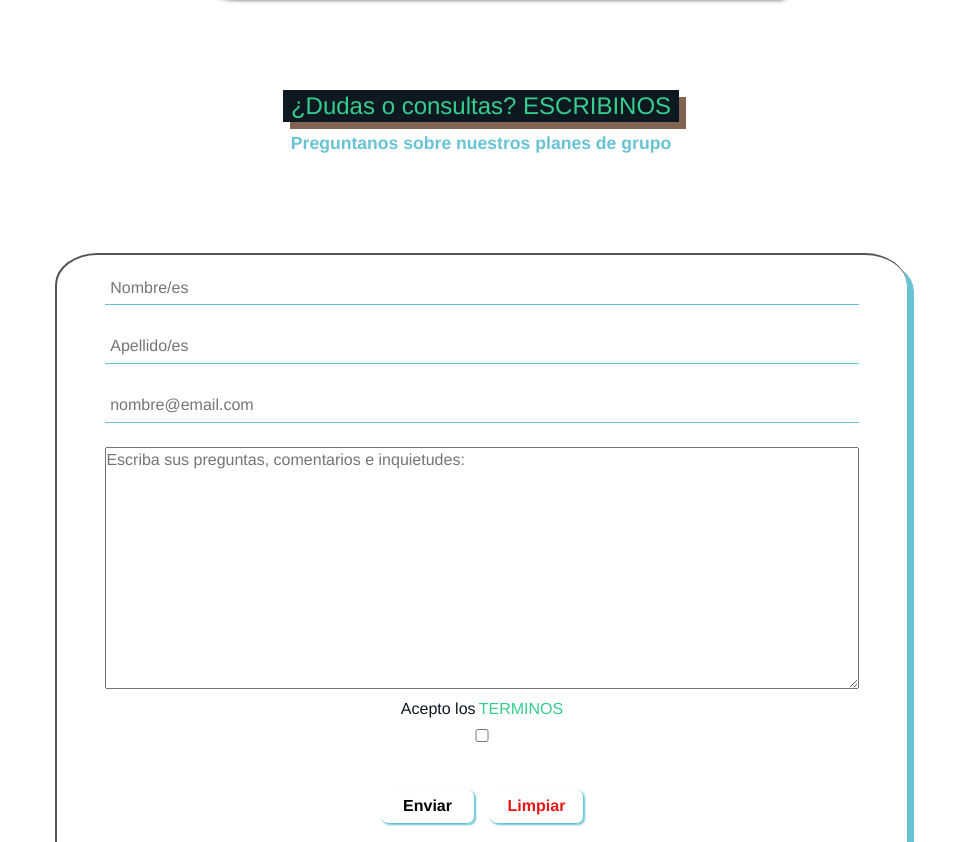
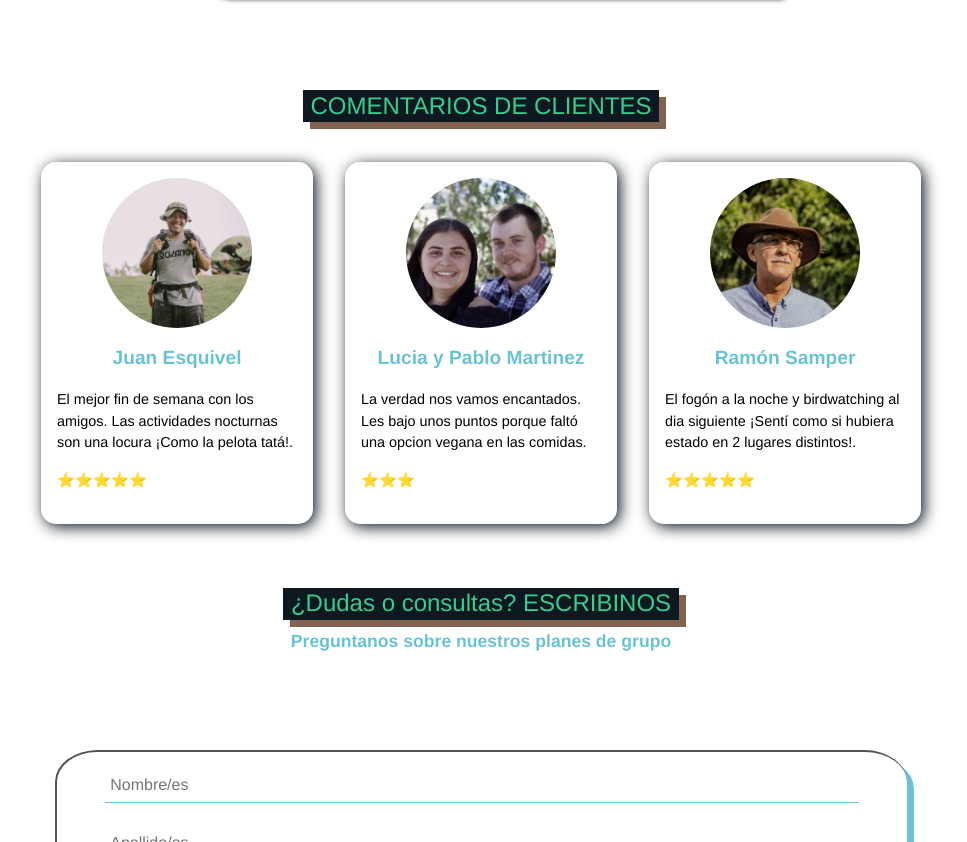
Before and after one commit to EduardoOdriozola/Viaxu, a website: page index.html in a window 1280 px wide. Shown: the part 2158-3000 px from the top of the page, without its empty margins (159-1126 px from the left). Drawn offline with nearby package versions, Linux system fonts and the light colour scheme.

Commit message:
Agregado tarjetas de experiencia clientes

```diff
--- a/index.html
+++ b/index.html
@@ -105,8 +105,36 @@
             </article>
         </section>
 
+        <!-- Tarjetas experiencia clientes -->
+        <section>
+            <div class="titulo-parrafo">
+                <h2>COMENTARIOS DE CLIENTES</h2>
+            </div>
+            <div class="clientes-container">
+                <div class="clientes-tarjeta">
+                    <img src="./multimedia/home-clientes1.jpg">
+                    <p class="clientes-tarjeta__titulo">Juan Esquivel</p>
+                    <p> El mejor fin de semana con los amigos. Las actividades nocturnas son una locura ¡Como la pelota tatá!.</p>
+                    <p>⭐⭐⭐⭐⭐</p>
+                </div>
+                <div class="clientes-tarjeta">
+                    <img src="./multimedia/home-clientes2.jpg">
+                    <p class="clientes-tarjeta__titulo">Lucia y Pablo Martinez</p>
+                    <p> La verdad nos vamos encantados. Les bajo unos puntos porque faltó una opcion vegana en las comidas.</p>
+                    <p>⭐⭐⭐</p>
+                </div>
+                <div class="clientes-tarjeta">
+                    <img src="./multimedia/home-clientes3.jpg">
+                    <p class="clientes-tarjeta__titulo">Ramón Samper</p>
+                    <p>El fogón a la noche y birdwatching al dia siguiente ¡Sentí
+                        como si hubiera estado en 2 lugares distintos!.</p>
+                    <p>⭐⭐⭐⭐⭐</p>
+                </div>
+            </div>
+        </section>
+
         <!--Barra separadora-->
-        <div class="barra-separadora"><img src="./multimedia/logo-empresa-negro-nowords.png"></div>
+        <div class="barra-separadora"><img src="../multimedia/logo-empresa-negro-nowords.png"></div>
 
         <!-- SCSS _componentes -->
         <section>
--- a/scss/layout/_home.scss
+++ b/scss/layout/_home.scss
@@ -29,3 +29,41 @@
         }
     }
 }
+
+.clientes-container {
+    display: flex;
+    flex-direction: row;
+    flex-wrap: wrap;
+    justify-content: center;
+
+    .clientes-tarjeta {
+        border-radius: 15px;
+        box-shadow: 3px 3px 15px $crl--negro-azul;
+        margin: 1rem;
+        padding: 1rem 1rem;
+        display: flex;
+        flex-direction: column;
+        align-items: center;
+        background-color: $crl--blanco;
+
+        img {
+            width: 150px;
+            height: 150px;
+            border-radius: 50%;
+            margin-bottom: 1rem;
+        }
+
+        &__titulo {
+            color: $crl--celeste;
+            font-size: 1.2rem;
+            text-align: center;
+            font-weight: 700;
+        }
+    }
+
+    p {
+        width: 240px;
+        font-size: 0.9rem;
+        color: $crl--negro;
+    }
+}
```
Also changed, not shown: css/estilos.css, multimedia/home-clientes1.jpg (added), multimedia/home-clientes2.jpg (added), multimedia/home-clientes3.jpg (added).
